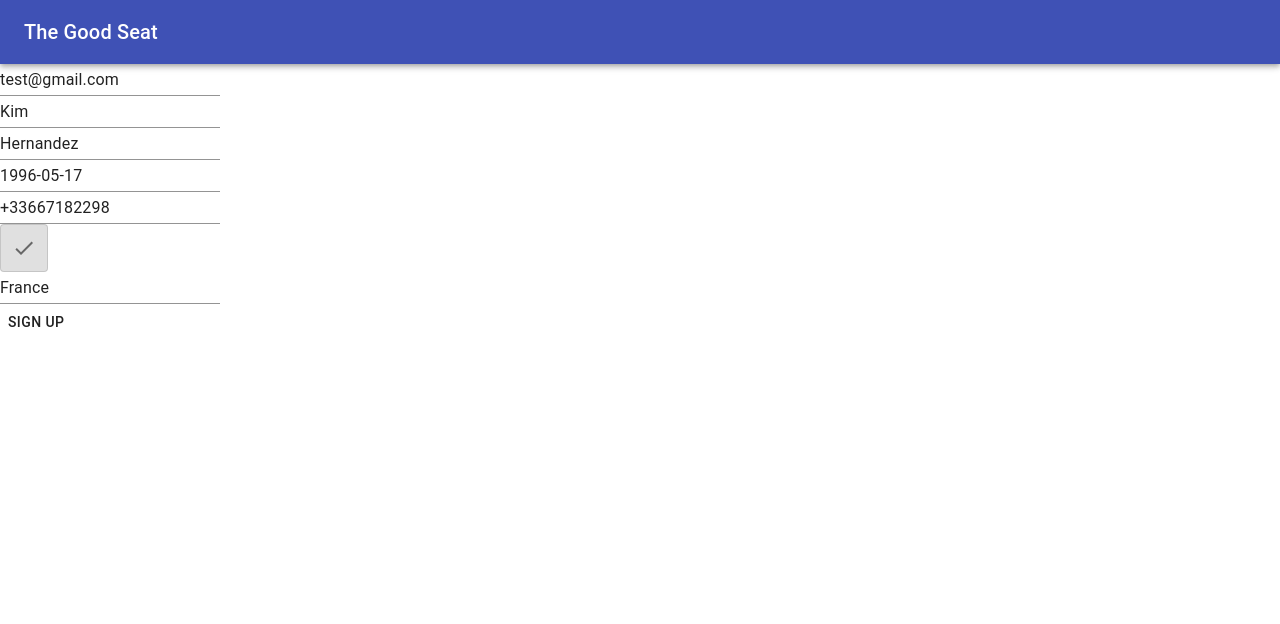
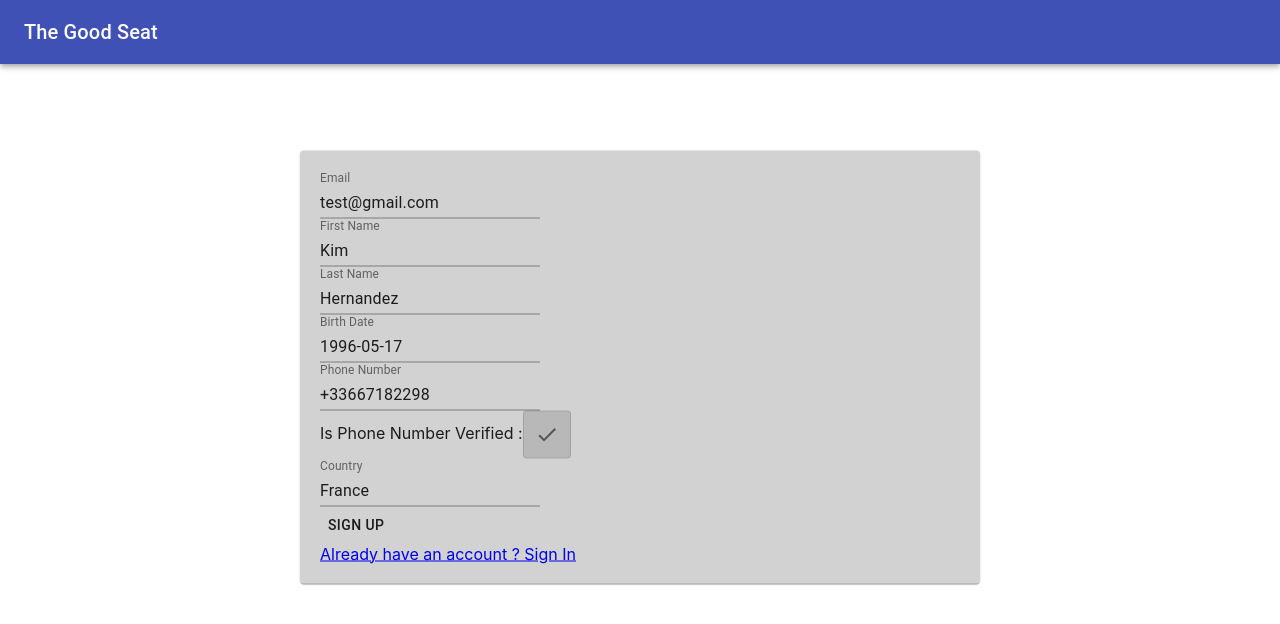
Before and after one commit to GhyslainBruno/TheGoodSeat, a React (Create React App) app in the folder frontend/: page /signup in a window 1280 px wide. Shown: the top 624 px of the page. Built offline with nearby package versions, Linux system fonts and the light colour scheme.

Commit message:
refactor(ui): some UI improvements

```diff
--- a/frontend/src/App.css
+++ b/frontend/src/App.css
@@ -36,3 +36,19 @@
     transform: rotate(360deg);
   }
 }
+
+.signInCard {
+  position: relative;
+  top: 50%;
+  transform: translate(0%, 20%);
+  margin: 5px;
+  padding: 20px;
+  background-color: #d2d2d2 !important;
+}
+@media screen and (max-width: 320px) {
+  .signInCard {
+    width: 100%; } }
+@media screen and (min-width: 840px) {
+  .signInCard {
+    width: 50%;
+    margin: 0 auto; } }
--- a/frontend/src/components/HomePage.tsx
+++ b/frontend/src/components/HomePage.tsx
@@ -1,17 +1,20 @@
 import React from "react";
 import {Link} from "react-router-dom";
 import {SIGN_IN, SIGN_UP} from "../constants/routes";
+import {Paper} from "@material-ui/core";
 
 export const HomePage = () => {
     return (
-        <div>
-            <div>Home Page - technical test for The Good Seat company</div>
+        <Paper elevation={1} className="signInCard">
             <div>
-                <Link style={{color: '#f98e8d'}} to={SIGN_IN}>Sign In</Link>
+                <div>Home Page - technical test for The Good Seat company</div>
+                <div>
+                    <Link to={SIGN_IN}>Sign In</Link>
+                </div>
+                <div>
+                    <Link to={SIGN_UP}>Sign Up</Link>
+                </div>
             </div>
-            <div>
-                <Link style={{color: '#f98e8d'}} to={SIGN_UP}>Sign Up</Link>
-            </div>
-        </div>
+        </Paper>
     )
 }
--- a/frontend/src/components/SignIn.tsx
+++ b/frontend/src/components/SignIn.tsx
@@ -1,7 +1,9 @@
 import React, {useState} from "react";
-import {Button, TextField} from "@material-ui/core";
+import {Button, TextField, Paper} from "@material-ui/core";
 import {useDispatch} from "react-redux";
 import {userSignIn} from "../actions/authenticationActions";
+import {Link} from "react-router-dom";
+import {SIGN_IN, SIGN_UP} from "../constants/routes";
 
 export const SignIn = () => {
 
@@ -16,10 +18,12 @@ export const SignIn = () => {
     }
 
     return (
+        <Paper elevation={1} className="signInCard">
             <form onSubmit={onSubmit}>
 
                 <div>
                     <TextField
+                        label={'email'}
                         type="email"
                         value={email}
                         onChange={event => setEmail(event.target.value)}
@@ -28,6 +32,7 @@ export const SignIn = () => {
 
                 <div>
                     <TextField
+                        label={'Phone Number'}
                         type="string"
                         value={phoneNumber}
                         onChange={event => setPhoneNumber(event.target.value)}
@@ -35,6 +40,10 @@ export const SignIn = () => {
                 </div>
 
                 <Button type="submit">Sign In</Button>
+                <div>
+                    <Link to={SIGN_UP}>Don't have an account ? Sign Up</Link>
+                </div>
             </form>
+        </Paper>
     )
 }
--- a/frontend/src/components/SignUp.tsx
+++ b/frontend/src/components/SignUp.tsx
@@ -1,11 +1,12 @@
 import React, {useState} from "react";
-import {Redirect} from 'react-router-dom';
-import {Button, TextField} from "@material-ui/core";
+import {Button, Paper, TextField} from "@material-ui/core";
 import {userSignUp} from "../actions/authenticationActions";
-import {useDispatch, useSelector} from "react-redux";
+import {useDispatch} from "react-redux";
 import {ToggleButton} from "@material-ui/lab";
 // @ts-ignore
 import CheckIcon from '@material-ui/icons/Check';
+import {Link} from "react-router-dom";
+import {SIGN_IN, SIGN_UP} from "../constants/routes";
 
 export const SignUp = (props: any) => {
 
@@ -26,11 +27,13 @@ export const SignUp = (props: any) => {
 
     return (
 
+        <Paper elevation={1} className="signInCard">
             <form onSubmit={onSubmit}>
 
                 <div>
                     <TextField
                         type="email"
+                        label={'Email'}
                         value={email}
                         onChange={event => setEmail(event.target.value)}
                     />
@@ -39,6 +42,7 @@ export const SignUp = (props: any) => {
                 <div>
                     <TextField
                         type="string"
+                        label={'First Name'}
                         value={firstName}
                         onChange={event => setFirstName(event.target.value)}
                     />
@@ -47,6 +51,7 @@ export const SignUp = (props: any) => {
                 <div>
                     <TextField
                         type="string"
+                        label={'Last Name'}
                         value={lastName}
                         onChange={event => setLastName(event.target.value)}
                     />
@@ -55,6 +60,7 @@ export const SignUp = (props: any) => {
                 <div>
                     <TextField
                         type="string"
+                        label={'Birth Date'}
                         value={birthDate}
                         onChange={event => setBirthDate(event.target.value)}
                     />
@@ -63,12 +69,14 @@ export const SignUp = (props: any) => {
                 <div>
                     <TextField
                         type="string"
+                        label={'Phone Number'}
                         value={phoneNumber}
                         onChange={event => setPhoneNumber(event.target.value)}
                     />
                 </div>
 
                 <div>
+                    Is Phone Number Verified :
                     <ToggleButton
                         value="check"
                         selected={isPhoneNumberVerified}
@@ -82,12 +90,17 @@ export const SignUp = (props: any) => {
                 <div>
                     <TextField
                         type="string"
+                        label={'Country'}
                         value={country}
                         onChange={event => setCountry(event.target.value)}
                     />
                 </div>
 
                 <Button type="submit">Sign Up</Button>
+                <div>
+                    <Link to={SIGN_IN}>Already have an account ? Sign In</Link>
+                </div>
             </form>
+        </Paper>
     )
 }
```
Lines whose indentation alone changed are shown as unchanged.
